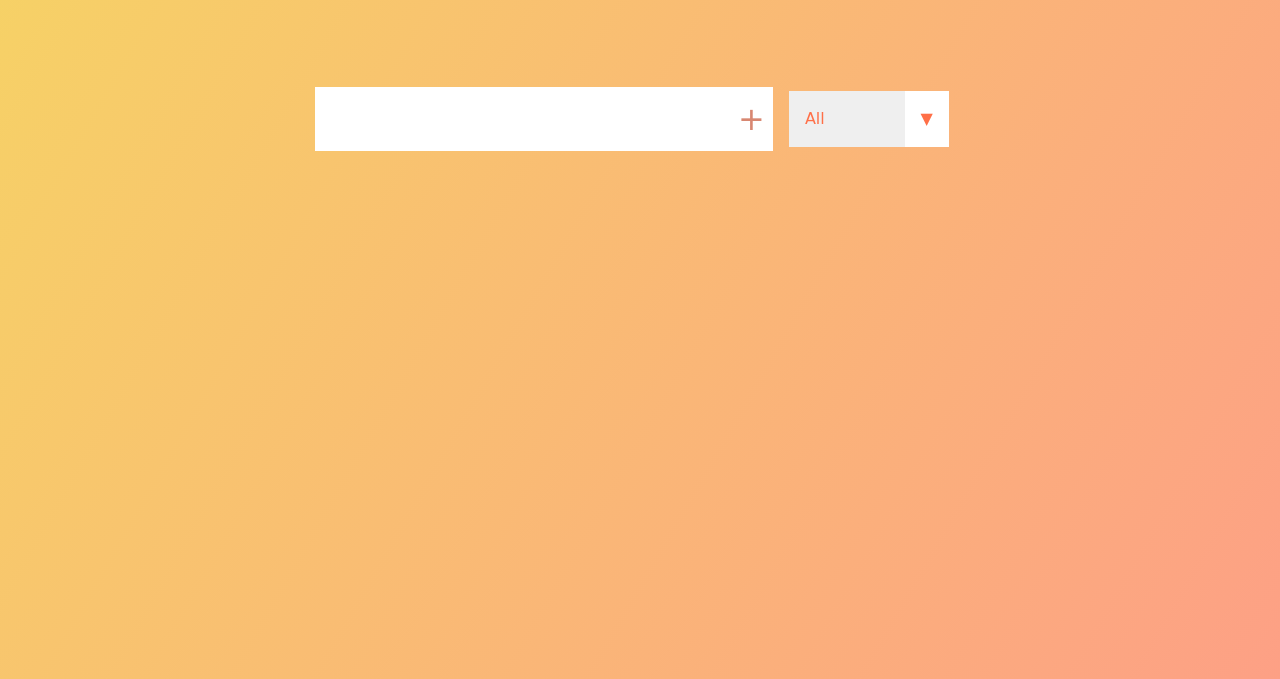
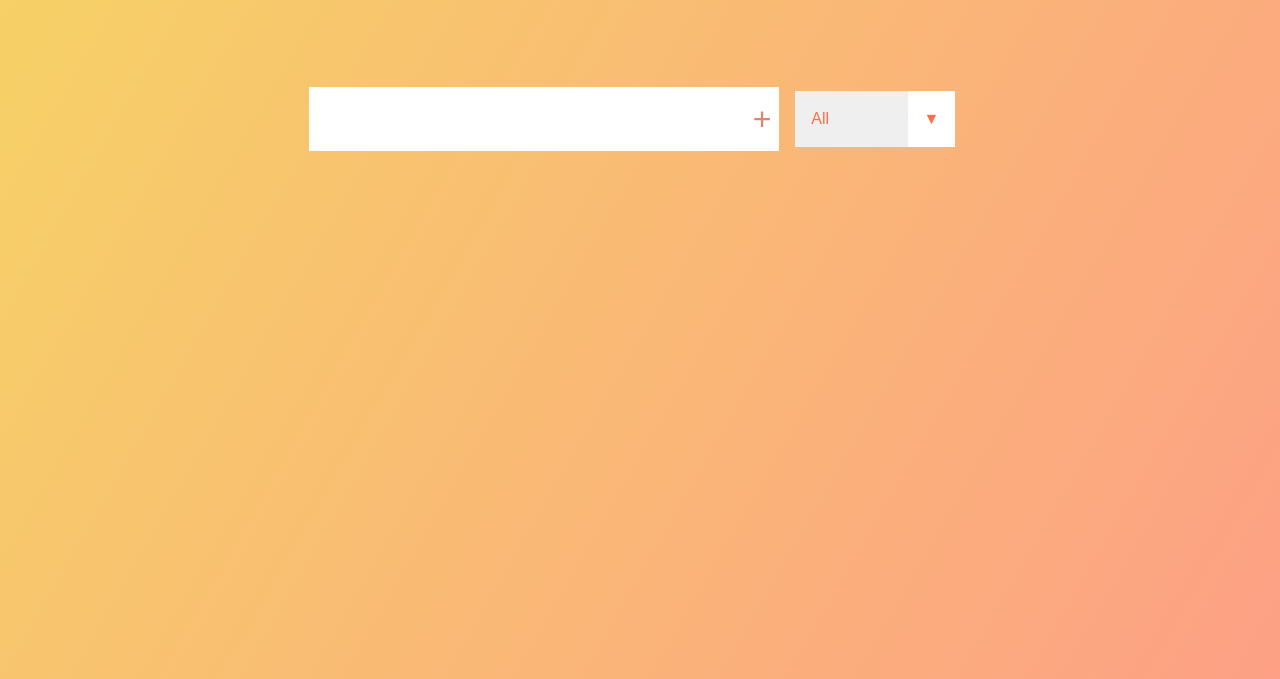
Before and after one commit to Failzuma/to-do-list, a plain HTML site: page index.html in a window 1280 px wide. Shown: the part 121-800 px from the top of the page. Drawn offline with nearby package versions, Linux system fonts and the light colour scheme.

Commit message:
second commit

```diff
--- a/style.css
+++ b/style.css
@@ -7,7 +7,7 @@
 body{
     background-image: linear-gradient(120deg, #f6d365, #fda085);
     color: white;
-    font-family: cursive;
+    font-family: sans-serif;
     min-height: 100vh;
 }
 
@@ -27,6 +27,13 @@ form input, form button {
     font-size: 2rem;
     border: none;
     background: white;
+}
+
+.todo-input {
+    display: block;
+    color: #333;
+    background-color: white;
+    box-sizing: #333;
 }
 
 form button {
```
